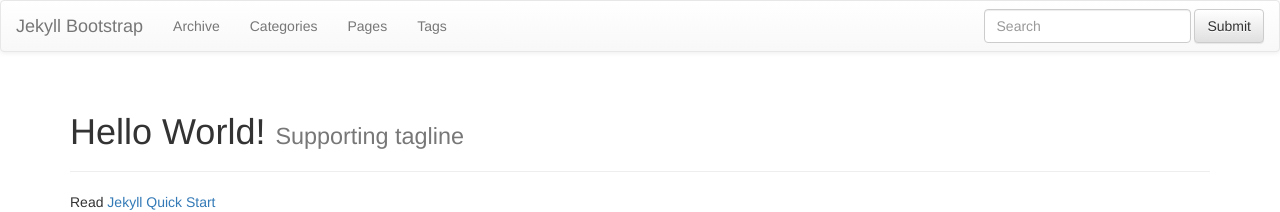
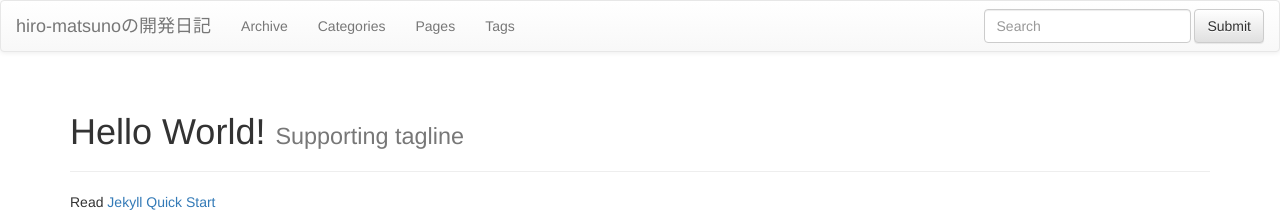
Before and after one commit to hiro-matsuno/hiro-matsuno.github.io, a Jekyll site: the page built from index.md, in a window 1280 px wide. Shown: the top 212 px of the page. Built offline with Jekyll 4.4.1, drawn with Linux system fonts in a browser that asks for light colours; nearby versions of some CDN libraries; library files that are not in the unit come from our copies.

Commit message:
Updated _config.yml

```diff
--- a/_config.yml
+++ b/_config.yml
@@ -8,7 +8,7 @@ pygments: true
 # Themes are encouraged to use these universal variables
 # so be sure to set them if your theme uses them.
 #
-title : Jekyll Bootstrap
+title : hiro-matsunoの開発日記
 tagline: Site Tagline
 author :
   name : Hironori Matsuno
```
